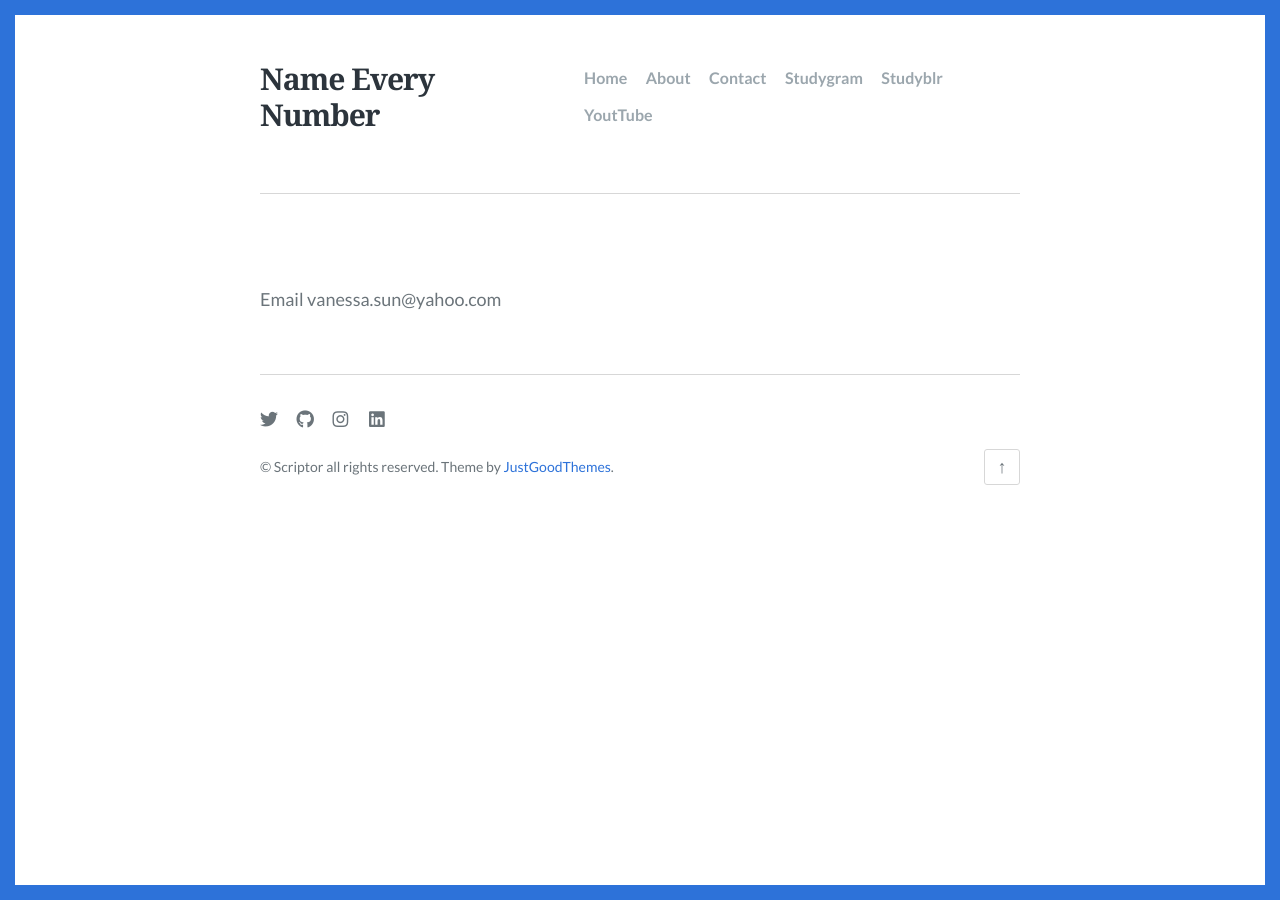
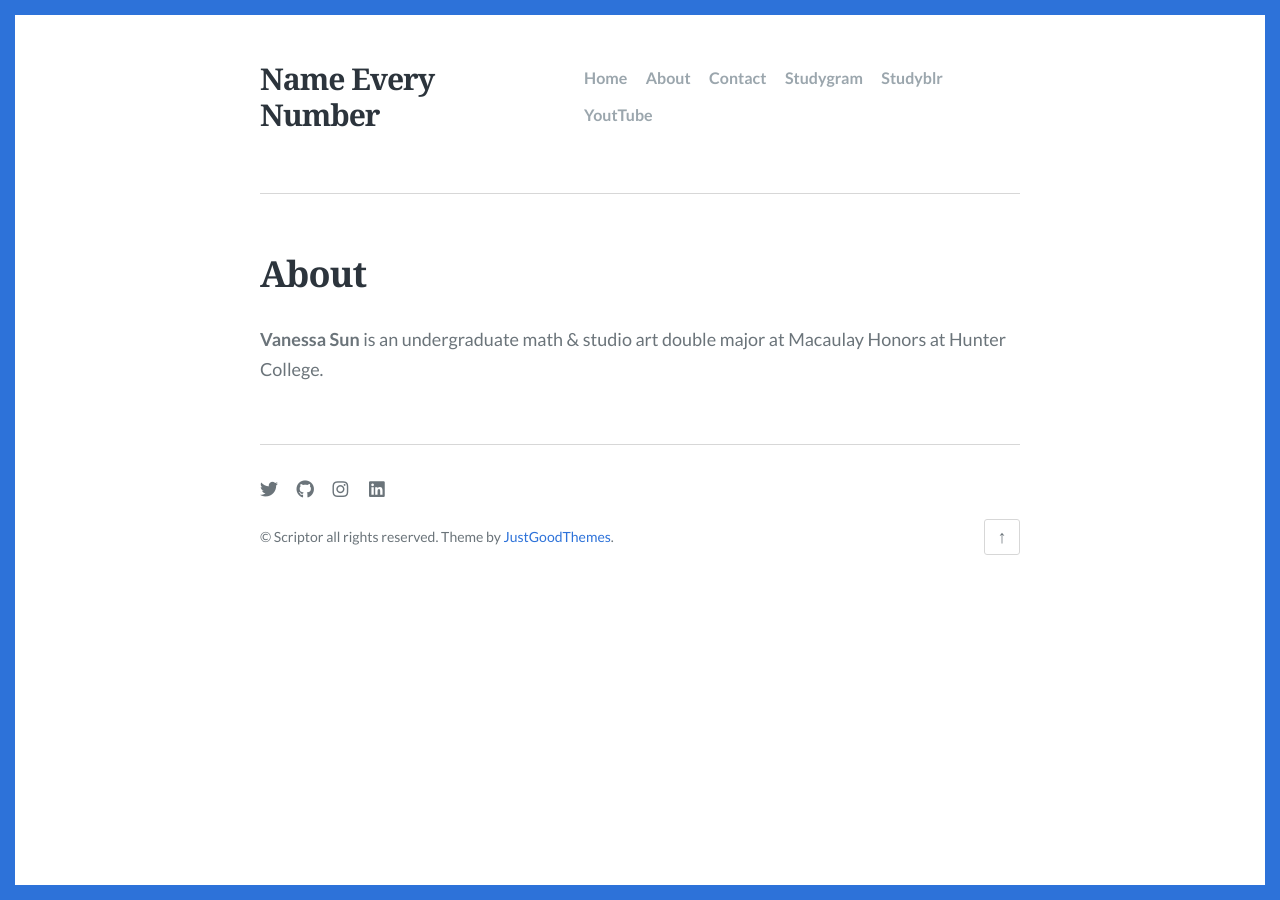
Before and after one commit to vanessasun64/NameEveryNumber, a Jekyll site: the page built from contact.md, in a window 1280 px wide. Built offline with Jekyll 4.4.1, drawn with Linux system fonts in a browser that asks for light colours; some web fonts are replaced; our own code applies the rules of GitHub Pages for plain Markdown files.

Commit message:
Update contact.md

```diff
--- a/contact.md
+++ b/contact.md
@@ -1,9 +1,8 @@
 ---
-title: Contact
-description: You can contact me at:
+title: About
+description:
 feature_image:
 layout: page
 ---
 
-Email
-vanessa.sun@yahoo.com
+**Vanessa Sun** is an undergraduate math & studio art double major at Macaulay Honors at Hunter College.
```
